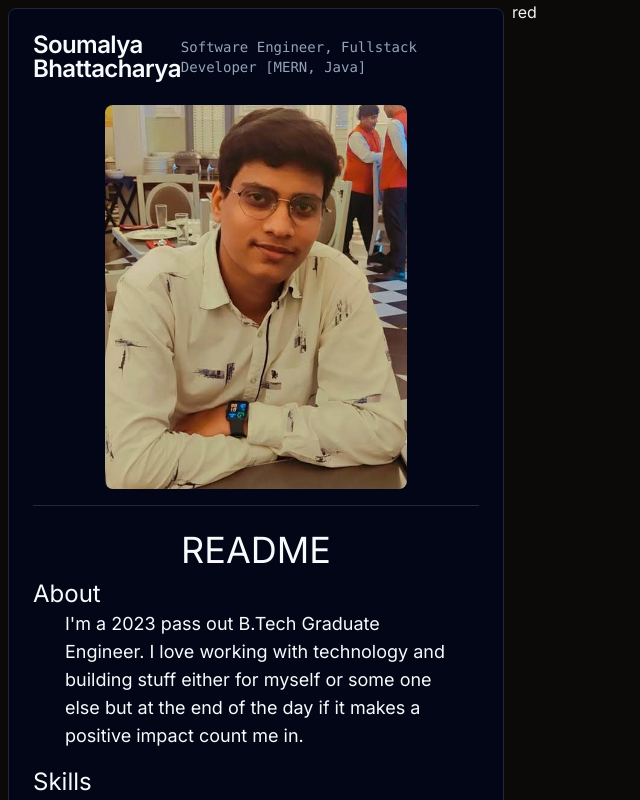
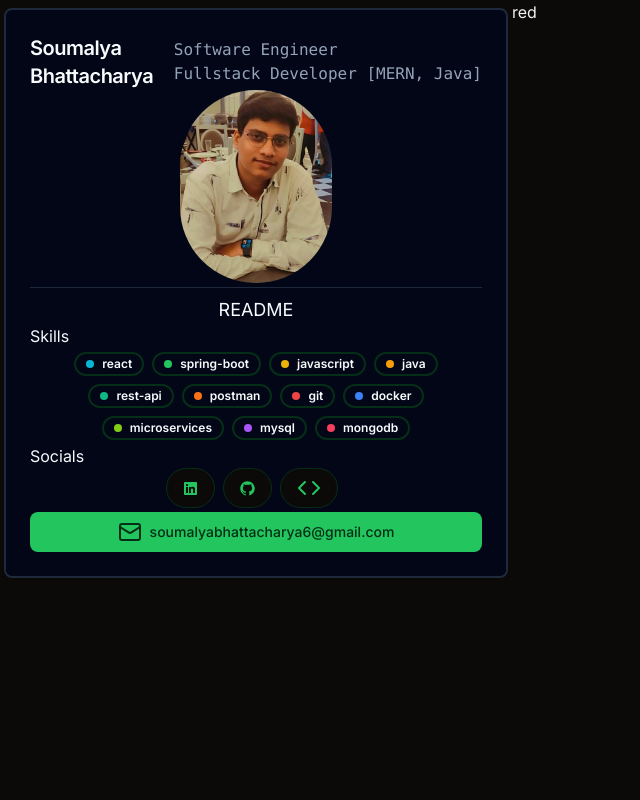
Before and after one commit to opticSquid/portfolio-website, a Next.js app: page / in a window 1280 px wide. Shown: the whole page, without its empty margins (0-640 px from the left). Built offline with nearby package versions, Linux system fonts and the light colour scheme.

Commit message:
Left Card done

```diff
--- a/app/globals.css
+++ b/app/globals.css
@@ -1,6 +1,10 @@
 @tailwind base;
 @tailwind components;
 @tailwind utilities;
+
+html{
+  scroll-behavior: smooth;
+}
 
 @layer base {
   :root {
@@ -49,6 +53,7 @@
   }
 }
 
+
 @layer base {
   * {
     @apply border-border;
--- a/app/page.tsx
+++ b/app/page.tsx
@@ -1,68 +1,15 @@
 "use client";
-import {
-  Card,
-  CardContent,
-  CardDescription,
-  CardHeader,
-  CardTitle,
-} from "@/components/ui/card";
-import { Separator } from "@/components/ui/separator";
+import LeftCard from "@/components/LeftCard";
 import { useTheme } from "next-themes";
-import Image from "next/image";
 import { useEffect } from "react";
 export default function Home() {
   const { setTheme } = useTheme();
-  //TODO: continue here
-  const skills = ["react", "spring-boot"];
   useEffect(() => {
     setTheme("dark");
   }, []);
   return (
     <div className="flex h-screen">
-      <div className="w-2/5 overflow-hidden">
-        <Card className="m-2">
-          <CardHeader>
-            <div className="flex flex-row justify-between">
-              <CardTitle>
-                Soumalya
-                <br />
-                Bhattacharya
-              </CardTitle>
-              <CardDescription className="flex items-center">
-                <code>Software Engineer, Fullstack Developer [MERN, Java]</code>
-              </CardDescription>
-            </div>
-          </CardHeader>
-          <CardContent className="flex flex-col">
-            <section className="flex items-center justify-center">
-              <Image
-                src="/face2.jpg"
-                alt="face Image"
-                width={302}
-                height={438}
-                className="rounded-lg object-contain"
-              />
-            </section>
-            <Separator className="my-4" />
-            <main className="mt-2">
-              <h1 className="text-4xl text-center">README</h1>
-              <section className="mt-2 text-left">
-                <h2 className="text-2xl">About</h2>
-                <p className="container text-lg">
-                  I'm a 2023 pass out B.Tech Graduate Engineer. I love working
-                  with technology and building stuff either for myself or some
-                  one else but at the end of the day if it makes a positive
-                  impact count me in.
-                </p>
-              </section>
-              <section className="mt-2 text-left">
-                <h2 className="text-2xl py-2">Skills</h2>
-                <ul className="container"></ul>
-              </section>
-            </main>
-          </CardContent>
-        </Card>
-      </div>
+      <LeftCard />
       <div className="w-3/5 overflow-auto">
         <p>red</p>
       </div>
--- /dev/null
+++ b/components/LeftCard.tsx
@@ -0,0 +1,125 @@
+import { GitHubLogoIcon, LinkedInLogoIcon } from "@radix-ui/react-icons";
+import { Code, MailIcon } from "lucide-react";
+import Image from "next/image";
+import Link from "next/link";
+import { Badge } from "./ui/badge";
+import { Button } from "./ui/button";
+import {
+  Card,
+  CardContent,
+  CardDescription,
+  CardHeader,
+  CardTitle,
+} from "./ui/card";
+import { Separator } from "./ui/separator";
+
+export default function LeftCard() {
+  const skills = [
+    { name: "react", color: "bg-cyan-500 w-2 h-2 rounded-full mr-2" },
+    { name: "spring-boot", color: "bg-green-500 w-2 h-2 rounded-full mr-2" },
+    { name: "javascript", color: "bg-yellow-500 w-2 h-2 rounded-full mr-2" },
+    { name: "java", color: "bg-amber-500 w-2 h-2 rounded-full mr-2" },
+    { name: "rest-api", color: "bg-emerald-500 w-2 h-2 rounded-full mr-2" },
+    { name: "postman", color: "bg-orange-500 w-2 h-2 rounded-full mr-2" },
+    { name: "git", color: "bg-red-500 w-2 h-2 rounded-full mr-2" },
+    { name: "docker", color: "bg-blue-500 w-2 h-2 rounded-full mr-2" },
+    { name: "microservices", color: "bg-lime-500 w-2 h-2 rounded-full mr-2" },
+    { name: "mysql", color: "bg-purple-500 w-2 h-2 rounded-full mr-2" },
+    { name: "mongodb", color: "bg-rose-500 w-2 h-2 rounded-full mr-2" },
+  ];
+  return (
+    <div className="w-2/5">
+      <Card className="mt-2 mx-1 border-2">
+        <CardHeader className="pb-0">
+          <div className="flex flex-row justify-between">
+            <CardTitle className="text-xl">
+              Soumalya
+              <br />
+              Bhattacharya
+            </CardTitle>
+            <CardDescription className="flex items-center">
+              <code className="text-base">
+                Software Engineer <br />
+                Fullstack Developer [MERN, Java]
+              </code>
+            </CardDescription>
+          </div>
+        </CardHeader>
+        <CardContent className="flex flex-col">
+          <section className="flex items-center justify-center">
+            <Image
+              src="/face2.jpg"
+              alt="face Image"
+              width={152}
+              height={188}
+              className="rounded-full object-contain"
+            />
+          </section>
+          <Separator className="my-1" />
+          <main className="mt-1">
+            <div className="text-lg text-center">README</div>
+            <section className="text-left">
+              <div className="text-md">Skills</div>
+              <div className="container text-center tex-sm">
+                {skills.map((skill) => {
+                  return (
+                    <Badge
+                      key={skill.name}
+                      variant={"outline"}
+                      className="mx-1 my-1 border-2 dark:border-primary-foreground"
+                    >
+                      <span className={skill.color} />
+                      {skill.name}
+                    </Badge>
+                  );
+                })}
+              </div>
+            </section>
+            <section className="text-left">
+              <div className="text-md">Socials</div>
+              <div className="flex flex-row justify-center mb-1">
+                <Button
+                  variant={"outline"}
+                  className="rounded-full border-primary-foreground mr-2"
+                >
+                  <Link
+                    target="_blank"
+                    href={
+                      "https://www.linkedin.com/in/soumalya-bhattacharya-47b731165/"
+                    }
+                  >
+                    <LinkedInLogoIcon className="text-primary" />
+                  </Link>
+                </Button>
+                <Button
+                  variant={"outline"}
+                  className="rounded-full border-primary-foreground mr-2"
+                >
+                  <Link target="_blank" href={"https://github.com/opticSquid"}>
+                    <GitHubLogoIcon className="text-primary" />
+                  </Link>
+                </Button>
+                <Button
+                  variant={"outline"}
+                  className="rounded-full border-primary-foreground mr-2"
+                >
+                  <Link
+                    target="_blank"
+                    href={"https://developers.google.com/profile/u/soumalya"}
+                  >
+                    <Code className="text-primary" />
+                  </Link>
+                </Button>
+              </div>
+              <Link href={"mailto:soumalyabhattacharya6@gmail.com"}>
+                <Button className="w-full rounded-lg">
+                  <MailIcon className="mr-2" /> soumalyabhattacharya6@gmail.com
+                </Button>
+              </Link>
+            </section>
+          </main>
+        </CardContent>
+      </Card>
+    </div>
+  );
+}
--- /dev/null
+++ b/components/Skills.tsx
@@ -0,0 +1,37 @@
+import React from "react";
+import { Badge } from "./ui/badge";
+
+function Skills() {
+  const skills = [
+    { name: "react", color: "text-cyan-500" },
+    { name: "spring-boot", color: "text-green-500" },
+    { name: "javascript", color: "text-yellow-500" },
+    { name: "java", color: "text-amber-500" },
+    { name: "rest-api", color: "text-emerald-500" },
+    { name: "postman", color: "text-orange-500" },
+    { name: "git", color: "text-red-500" },
+    { name: "docker", color: "text-blue-500" },
+    { name: "microservices", color: "text-lime-500" },
+  ];
+  return (
+    <section className="text-left">
+      <div className="text-md">Skills</div>
+      <div className="container text-center tex-sm border border-red-200">
+        {skills.map((skill) => {
+          return (
+            <Badge
+              key={skill.name}
+              variant={"outline"}
+              className="mx-1 my-1 border-4 dark:border-primary-foreground"
+            >
+              <span className={skill.color}></span>
+              {skill.name}
+            </Badge>
+          );
+        })}
+      </div>
+    </section>
+  );
+}
+
+export default Skills;
--- /dev/null
+++ b/components/ui/badge.tsx
@@ -0,0 +1,36 @@
+import * as React from "react"
+import { cva, type VariantProps } from "class-variance-authority"
+
+import { cn } from "@/lib/utils"
+
+const badgeVariants = cva(
+  "inline-flex items-center rounded-full border border-slate-200 px-2.5 py-0.5 text-xs font-semibold transition-colors focus:outline-none focus:ring-2 focus:ring-slate-950 focus:ring-offset-2 dark:border-slate-800 dark:focus:ring-slate-300",
+  {
+    variants: {
+      variant: {
+        default:
+          "border-transparent bg-slate-900 text-slate-50 hover:bg-slate-900/80 dark:bg-slate-50 dark:text-slate-900 dark:hover:bg-slate-50/80",
+        secondary:
+          "border-transparent bg-slate-100 text-slate-900 hover:bg-slate-100/80 dark:bg-slate-800 dark:text-slate-50 dark:hover:bg-slate-800/80",
+        destructive:
+          "border-transparent bg-red-500 text-slate-50 hover:bg-red-500/80 dark:bg-red-900 dark:text-slate-50 dark:hover:bg-red-900/80",
+        outline: "text-slate-950 dark:text-slate-50",
+      },
+    },
+    defaultVariants: {
+      variant: "default",
+    },
+  }
+)
+
+export interface BadgeProps
+  extends React.HTMLAttributes<HTMLDivElement>,
+    VariantProps<typeof badgeVariants> {}
+
+function Badge({ className, variant, ...props }: BadgeProps) {
+  return (
+    <div className={cn(badgeVariants({ variant }), className)} {...props} />
+  )
+}
+
+export { Badge, badgeVariants }
```
Also changed, not shown: package.json (+4 -3 lines), components.json.
